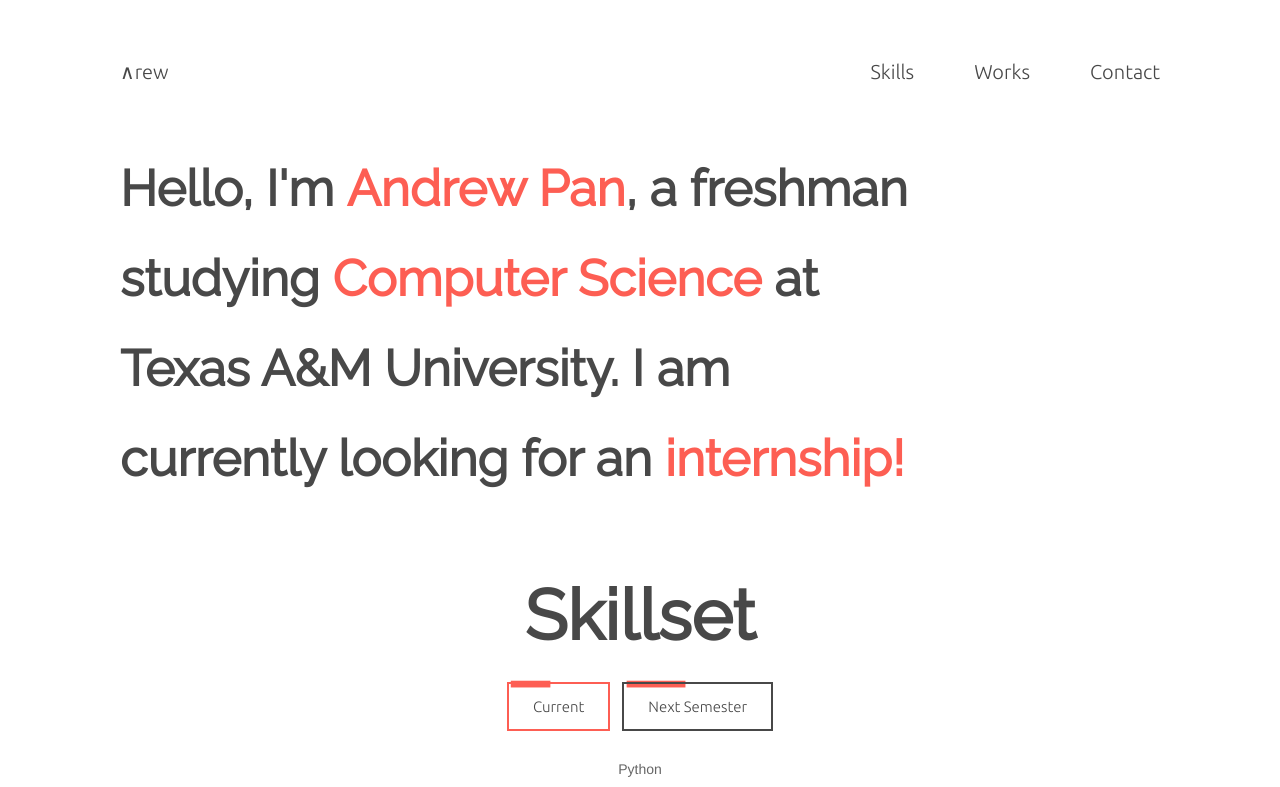
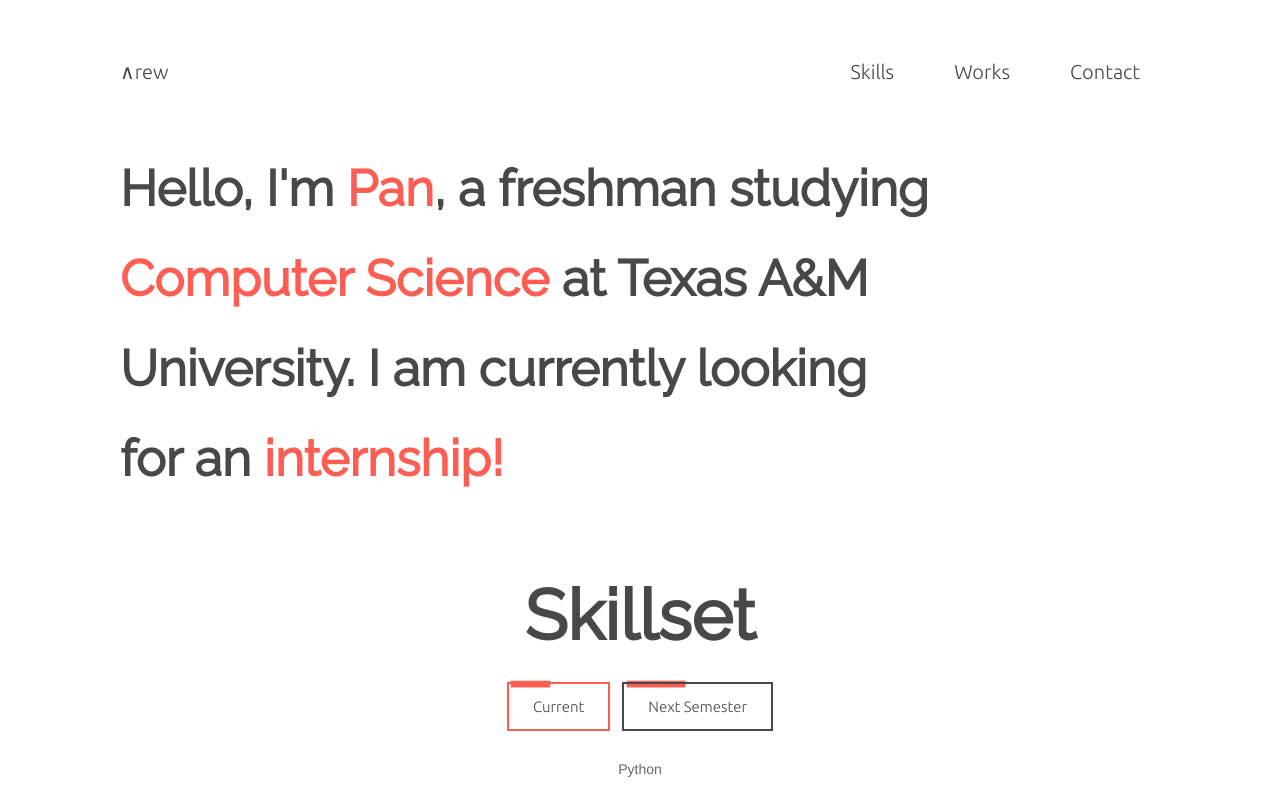
Before and after one commit to pannyandrew/pannyport, a React (Create React App) app: page / in a window 1280 px wide. Shown: the top 787 px of the page. Built offline with nearby package versions, Linux system fonts and the light colour scheme.

Commit message:
some commit

```diff
--- a/src/navbar.css
+++ b/src/navbar.css
@@ -1,6 +1,6 @@
 #navbar {
   margin-left: 80px;
-  margin-right: 60px;
+  margin-right: 80px;
   margin-top: 60px;
 }
 
--- a/src/navbar.js
+++ b/src/navbar.js
@@ -187,7 +187,7 @@
 
         <div id="bodyText">
           <h1>
-            Hello, I'm <h2 id="coloredText">Andrew Pan</h2>, a freshman studying
+            Hello, I'm <h2 id="coloredText"> Pan</h2>, a freshman studying
             <h2 id="coloredText"> Computer Science</h2> at Texas A&M University.
             I am currently looking for an <hi id="coloredText">internship!</hi>
           </h1>
```
